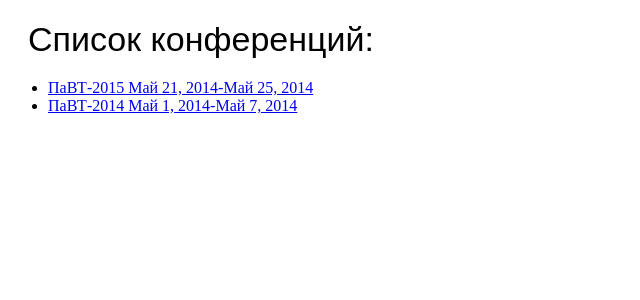
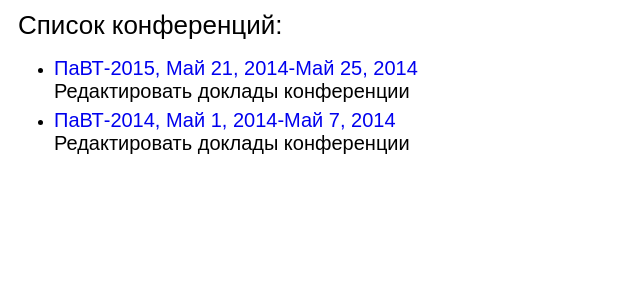
Before and after one commit to annsplit/timetable_creator, a Django app: page /timetables/ in a window 1280 px wide. Shown: the top 300 px of the page, without its empty margins (0-640 px from the left). Run offline with Django 3.2, Linux system fonts and the light colour scheme; data comes from the database, SQL or seed files in the repository; both versions use the stored data as it was after the commit; parts of the project's set-up code (start-up, migrations or seed data) failed here and were passed over.

Commit message:
вроде бы работает заново сохранение докладов/секций в сетке для отдельных конференций

```diff
--- a/creator/models.py
+++ b/creator/models.py
@@ -2,6 +2,11 @@ from django.db import models
 from django import forms
 
 # Create your models here.
+
+class reports_time(models.Model):
+    plenary = models.IntegerField()
+    sectional = models.IntegerField()
+
 
 
 class conference(models.Model):
@@ -10,6 +15,7 @@ class conference(models.Model):
     EndDate = models.DateField()
     DayStart = models.TimeField()
     DayEnd = models.TimeField()
+    RepTime = models.OneToOneField(reports_time)
     def __unicode__(self):  # Python 3: def __str__(self):
         return self.CName
 
@@ -34,11 +40,7 @@ class section_type(models.Model):
         return self.TName
 
 
-class reports_time(models.Model):
-    plenary = models.IntegerField()
-    sectional = models.IntegerField()
-    def __unicode__(self):  # Python 3: def __str__(self):
-        return self.plenary, self.sectional
+
 
 
 class section(models.Model):
@@ -77,3 +79,6 @@ class event(models.Model):
     y_pos = models.FloatField(default=0)
     Section = models.ForeignKey(section, null=True, blank=True)
     Report = models.OneToOneField(report, null=True, blank=True,on_delete=models.SET_NULL,)
+    Conference = models.ForeignKey(conference)
+    def __unicode__(self):  # Python 3: def __str__(self):
+        return self.Report
--- a/creator/static/creator/style.css
+++ b/creator/static/creator/style.css
@@ -164,3 +164,30 @@
             margin-left: 10px;
             margin-bottom: 40px;
         }
+
+        .simpleHeader{
+            font-family: arial;
+            font-size: 26;
+            margin: 10px;
+        }
+
+        .lnk {
+            text-decoration: none;
+            font-family: arial;
+            font-size: 20;
+
+        }
+        .lnk:visited{
+            color: blue;
+        }
+
+        .lnk-1 {
+            text-decoration: none;
+            color:black;
+            font-family: arial;
+            font-size: 20;
+        }
+
+        .lnk-1:visited{
+            color: black;
+        }
--- a/creator/templates/creator/base.html
+++ b/creator/templates/creator/base.html
@@ -1,13 +1,15 @@
 {% load staticfiles %}
 
 <link rel="stylesheet" type="text/css" href="{% static 'creator/style.css' %}" />
-<p id="pageHeader">Список конференций:</p>
+<p class="simpleHeader">Список конференций:</p>
 {% if conference_list %}
     <ul>
     {% for conf in conference_list %}
-        <li><a href="/timetables/{{ conf.id }}/">
-            {{ conf.CName }}
-            {{ conf.StartDate}}-{{ conf.EndDate }}</a></li>
+        <li style="margin: 6px"><a class="lnk" href="/timetables/{{ conf.id }}/">
+            {{ conf.CName }},
+            {{ conf.StartDate}}-{{ conf.EndDate }}</a>
+            <br><a class="lnk-1" href="/timetables/edit/{{ conf.id }}/">Редактировать доклады конференции</a>
+        </li>
     {% endfor %}
     </ul>
 {% else %}
--- a/creator/urls.py
+++ b/creator/urls.py
@@ -8,7 +8,7 @@ urlpatterns = patterns('',
     url(r'^$', views.index, name='index'),
     url(r'^(?P<conference_id>[0-9]+)/$', views.detail, name='detail'),
     url(r'^save/$', views.save, name='save'),
-    url(r'^edit/$', views.edit_report, name='edit'),
+    url(r'^edit/(?P<conference_id>[0-9]+)/$', views.edit_report, name='edit'),
     url(r'^change_timecount/$', views.change_timecount, name='change_timecount'),
     url(r'^save_width/$', views.save_width, name='save_width'),
     url(r'^save_height/$', views.save_height, name='save_height'),
--- a/creator/views.py
+++ b/creator/views.py
@@ -1,4 +1,4 @@
-from __future__ import unicode_literals
+
 from django.shortcuts import render
 from datetime import timedelta, datetime, time, date
 from django import forms
@@ -44,7 +44,7 @@ def index(request):
     return HttpResponse(template.render(context))
 
 @csrf_exempt
-def edit_report(request):
+def edit_report(request, conference_id):
     if request.method=='POST':
         rep = request.POST.items()
         rid=0
@@ -66,9 +66,6 @@ def edit_report(request):
         new_rep.Reporter = reporter
         new_rep.save()
 
-            #if "id" in r:
-             #   rid=id
-
     qs = report.objects.order_by('-RName')
     formset = ReportFormset(queryset=qs)
     if formset.is_valid():
@@ -83,7 +80,7 @@ def edit_report(request):
 
 
 def detail(request, conference_id):
-    message_list = event.objects.all().order_by('-Report')
+    message_list = event.objects.filter(Conference=conference_id).order_by('-Report')
     types_list = section_type.objects.all()
     conference_name = get_object_or_404(conference, pk=conference_id)
 
@@ -93,7 +90,7 @@ def detail(request, conference_id):
     for i in range(1, diff.days+1):
         date_list.append(conference_name.StartDate + timedelta(days=i))
 
-    section_list = section.objects.all().order_by('StartTime')
+    section_list = section.objects.filter(Conference=conference_id).order_by('StartTime')
 
     time_list = []
     start = conference_name.DayStart.strftime('%H:%M')
@@ -115,7 +112,7 @@ def detail(request, conference_id):
     r = report.objects.get(id=1)
     form = ReportForm(instance=r)
     formset = ReportFormset(initial=report)
-    reports_time_list = reports_time.objects.last()
+    reports_time_list = reports_time.objects.get(conference=conference_id)
     context = {'message_list': message_list,
                'conference_name': conference_name,
                'date_list': date_list,
@@ -151,11 +148,12 @@ def save_width(request):
     if request.method == 'POST':
         width = request.POST
         for w in width:
-            if (width[w] > 0):
+            if (width[w] > '0'):
                 sect = section.objects.get(id=w)
                 newwidth = width[w]
                 sect.x_pos = newwidth
                 sect.save(update_fields=['x_pos'])
+
     return HttpResponse('Success')
 
 
@@ -164,7 +162,7 @@ def save_height(request):
     if request.method == 'POST':
         height = request.POST
         for h in height:
-            if (height[h] > 0):
+            if (height[h] > '0'):
                 sect = section.objects.get(id=h)
                 newheight = height[h]
                 sect.y_pos = newheight
@@ -177,11 +175,11 @@ def save_reports(request):
     if request.method == 'POST':
         positions = request.POST
         for p in positions:
-            rep = event.objects.get(id=p)
             if (positions[p] > '0'):
                 newpos = positions[p]
             else:
-                newpos = None;
+                newpos = None
+            rep = event.objects.get(id=p)
             if (rep.Section_id != newpos):
                 rep.Section_id = newpos
                 rep.save(update_fields=['Section_id'])
@@ -193,7 +191,7 @@ def save_reports_width(request):
     if request.method == 'POST':
         width = request.POST
         for w in width:
-            if (width[w] > 0):
+            if (width[w] > '0'):
                 rep = event.objects.get(id=w)
                 newwidth = width[w]
                 rep.x_pos = newwidth
@@ -206,7 +204,7 @@ def save_reports_height(request):
     if request.method == 'POST':
         height = request.POST
         for h in height:
-            if (height[h] > 0):
+            if (height[h] > '0'):
                 rep = event.objects.get(id=h)
                 newheight = height[h]
                 rep.y_pos = newheight
@@ -387,7 +385,7 @@ def data_get(request):
         header = []
         rownum = 0
         a_set =['id', 'title', 'xfield001', 'xfield008', 'xfield016', 'xfield005', 'authors']
-
+        conference_name = get_object_or_404(conference, pk=1)
         for row in reader_r:
             if rownum == 0:
                 header = row
@@ -403,6 +401,7 @@ def data_get(request):
                 session = u""
                 author = u""
                 final = u""
+
                 for col in row:
                     if header[colnum] == 'id':
                         rid = col
@@ -418,7 +417,8 @@ def data_get(request):
                         if report.objects.filter(rid=int(rid)).count()==0:
                             rep = report(rid=int(rid), RName=title, Annotation=ann, Reporter=reporter, Topic=topic, Session=session, Organisation='unknown', Author=author, Sponsor='unknown', IsFinal=final )
                             rep.save()
-                            ev = event(Report=rep)
+
+                            ev = event(Conference=conference_name, Report=rep)
                             ev.save()
                     elif header[colnum] == 'xfield005':
                         session = col
```
Also changed, not shown: creator/admin.py (+6 -5 lines), creator/templates/creator/detail.html (+13 -6 lines), db.sqlite3.
